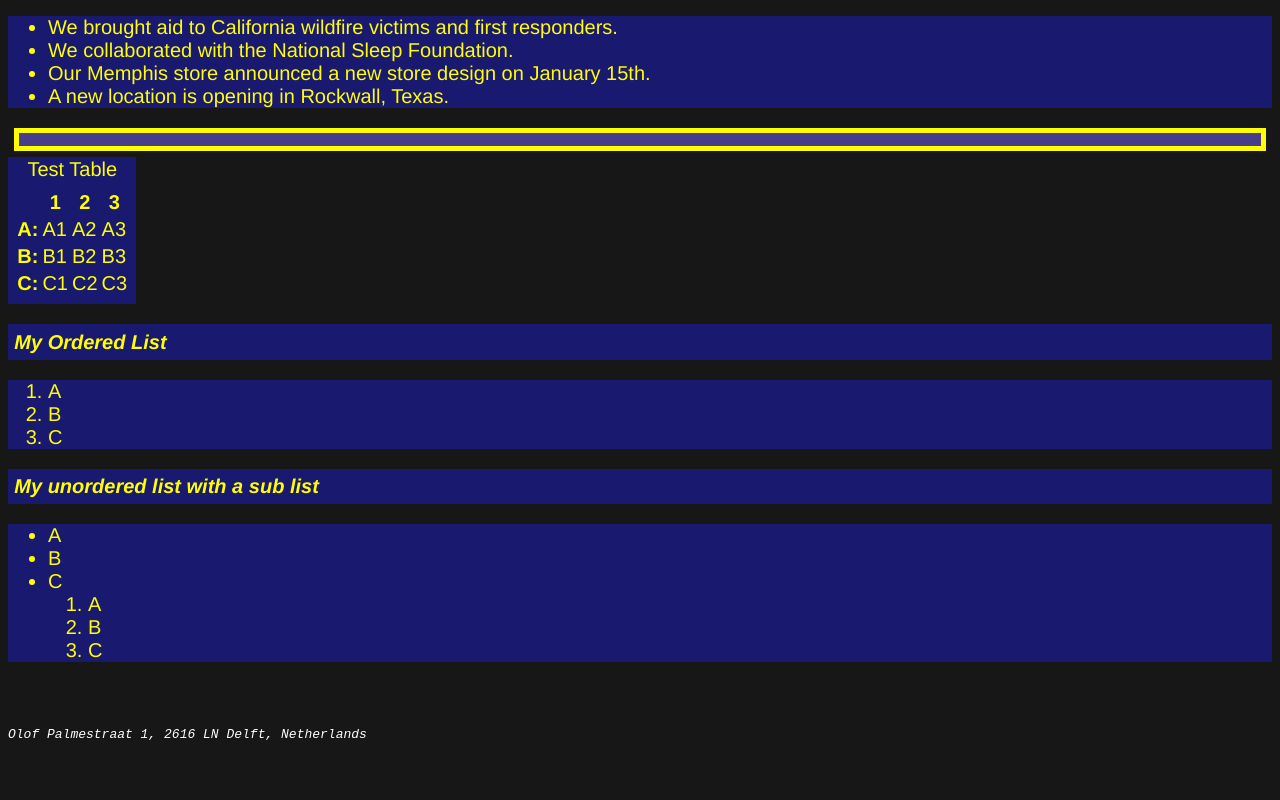
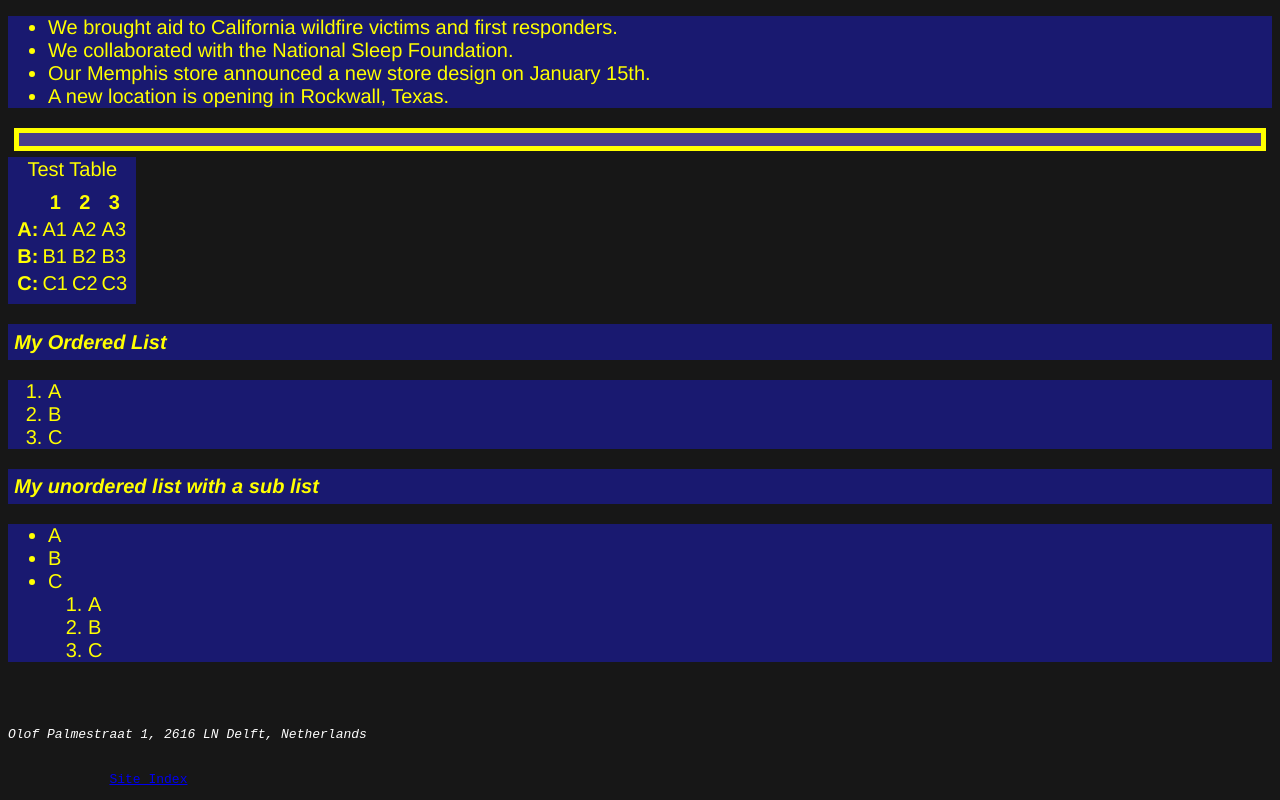
Before and after one commit to wchancock7/wchancock7.github.io, a plain HTML site: page IKEA/home.html in a window 1280 px wide. Shown: the part 1018-1818 px from the top of the page. Drawn offline with Linux system fonts and the light colour scheme.

Commit message:
Site index updates.

```diff
--- a/IKEA/home.html
+++ b/IKEA/home.html
@@ -89,7 +89,8 @@
             </li>
         </ul>
 
-        <pre><br><br>    <address>Olof Palmestraat 1, 2616 LN Delft, Netherlands</address></pre><br>
+        <pre><br><br>    <address>Olof Palmestraat 1, 2616 LN Delft, Netherlands</address><br>
+             <a href="/index.html" target="_blank" title="Site Index">Site Index</a></pre>
 
     </body>
 
```
Also changed, not shown: 1 other file.
